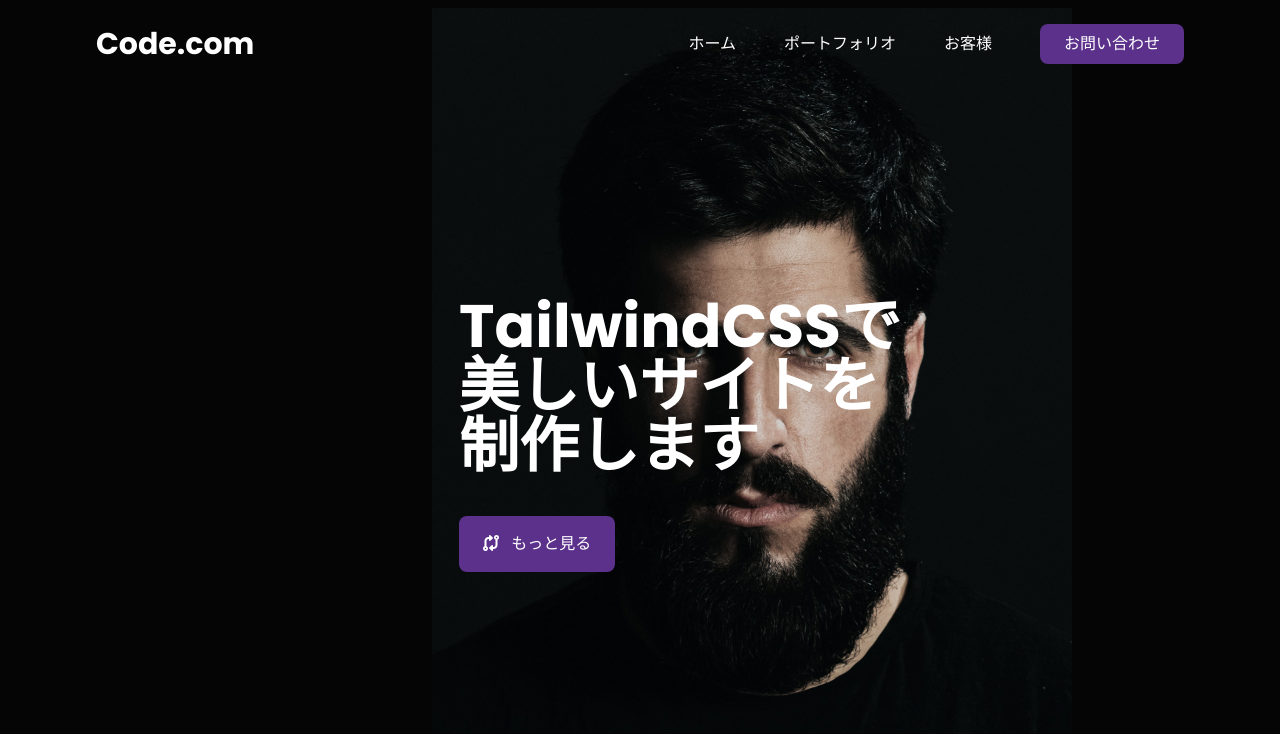
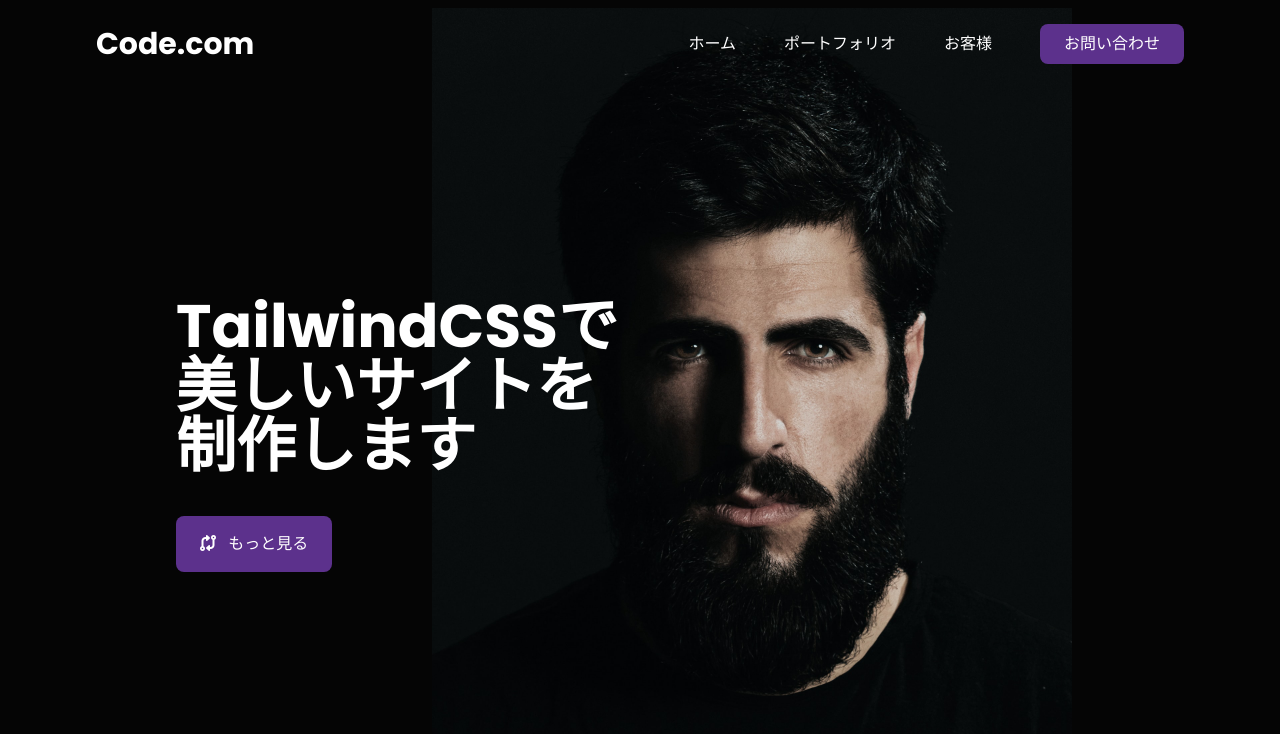
Before and after one commit to kobarihirono/tailwindcss-learn, a website: page src/portfolio.html in a window 1280 px wide. Shown: the top 734 px of the page. Drawn offline with Linux system fonts and the light colour scheme.

Commit message:
[fix]レスポンシブ時の崩れの修正

```diff
--- a/src/portfolio.html
+++ b/src/portfolio.html
@@ -71,11 +71,11 @@
       <!-- ヒーローセクション -->
       <div
         id="home"
-        class="container mt-16 flex justify-center mx-auto px-8 md:px-14 lg:px-24 w-full"
+        class="container mt-16 flex justify-center md:justify-between mx-auto px-8 md:px-14 lg:px-24 w-full"
       >
-        <div class="flex flex-wrap md:flex-nowrap">
+        <div class="flex flex-wrap justify-center md:flex-nowrap">
           <div
-            class="md:my-36 lg:ml-20 justify-center md:justify-start max-w-xl md:block flex flex-col"
+            class="md:my-36 lg:ml-20 justify-center md:justify-start max-w-xl flex flex-col"
           >
             <h1
               class="text-5xl font-bold text-center md:text-left lg:text-6xl md:text-5xl"
```
Also changed, not shown: src/output.css.
